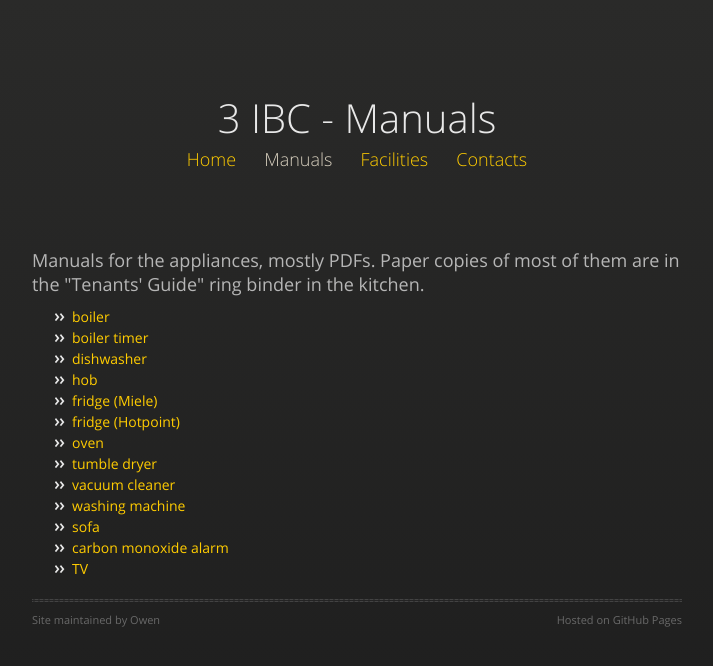
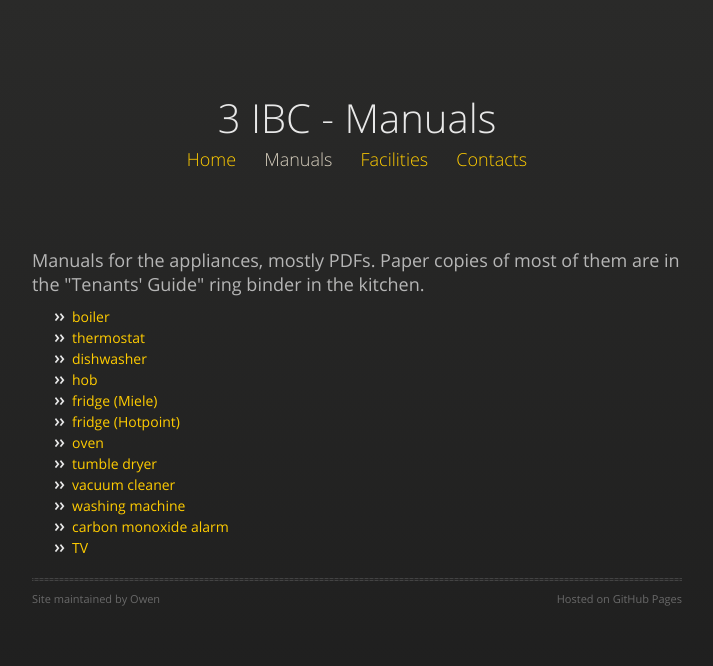
Before and after one commit to owenlydiard/3ibc, a Jekyll site: the page built from manuals.html, in a window 1280 px wide. Shown: the top 666 px of the page, without its empty margins (283-996 px from the left). Built offline with Jekyll 4.4.1, drawn with Linux system fonts in a browser that asks for light colours; nearby versions of some CDN libraries.

Commit message:
new boiler

```diff
--- a/manuals.html
+++ b/manuals.html
@@ -7,8 +7,8 @@
         <div id="footle">
         <h3>Manuals for the appliances, mostly PDFs.  Paper copies of most of them are in the "Tenants' Guide" ring binder in the kitchen.</h3>
 <ul>
-<li><a href="manuals/boiler-Vaillant-828e-instructions.pdf">boiler</a></li>
-<li><a href="manuals/boiler-Vaillant-timer.pdf">boiler timer</a></li>
+<li><a href="manuals/baxi400-combi-2-1-inst_man_ops.pdf">boiler</a></li>
+<li><a href="manuals/thermostat-ESRTP4+-manual.pdf">thermostat</a></li>
 <li><a href="manuals/FFB74707PM-User_manual.pdf">dishwasher</a></li>
 <li><a href="manuals/hob-Neff-T27CS59.pdf">hob</a></li>
 <li><a href="manuals/fridge+freezer-Miele-K2328S.pdf">fridge (Miele)</a></li>
@@ -17,7 +17,7 @@
 <li><a href="manuals/dryer-Miele-T7934.pdf">tumble dryer</a></li>
 <li><a href="manuals/vacuum_cleaner-James-instructions.pdf">vacuum cleaner</a></li>
 <li><a href="manuals/washing_machine-Miele-W340.pdf">washing machine</a></li>
-<li><a href="manuals/sofa-Ikea-Ektorp-two-seat.pdf">sofa</a></li>
+<!-- <li><a href="manuals/sofa-Ikea-Ektorp-two-seat.pdf">sofa</a></li> -->
 <li><a href="manuals/CO_alarm-Kidde-5CO.pdf">carbon monoxide alarm</a></li>
 <li><a href="manuals/TV-Toshiba-40L6353.pdf">TV</a></li>
 </ul>
```
Also changed, not shown: 2 other files.
